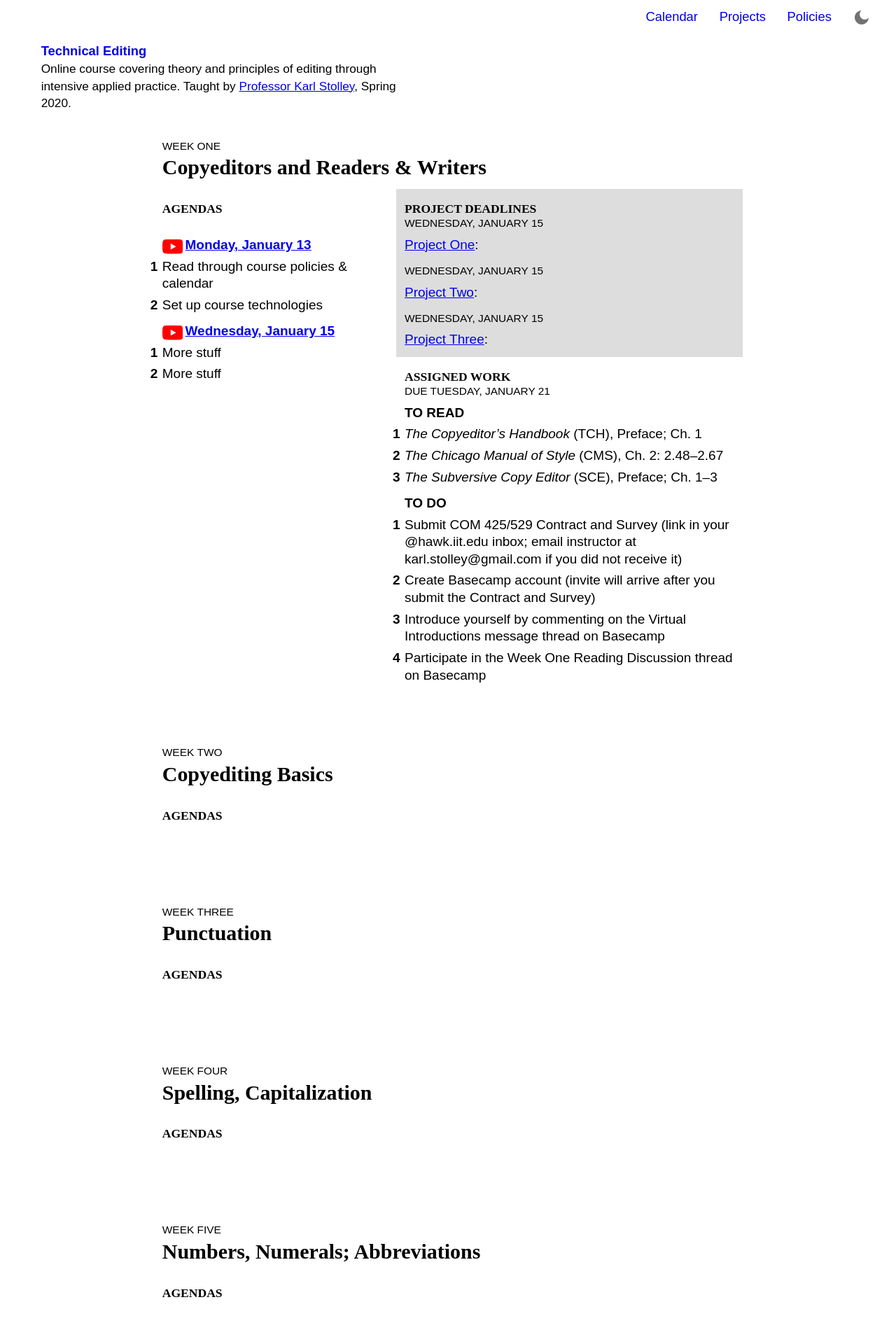
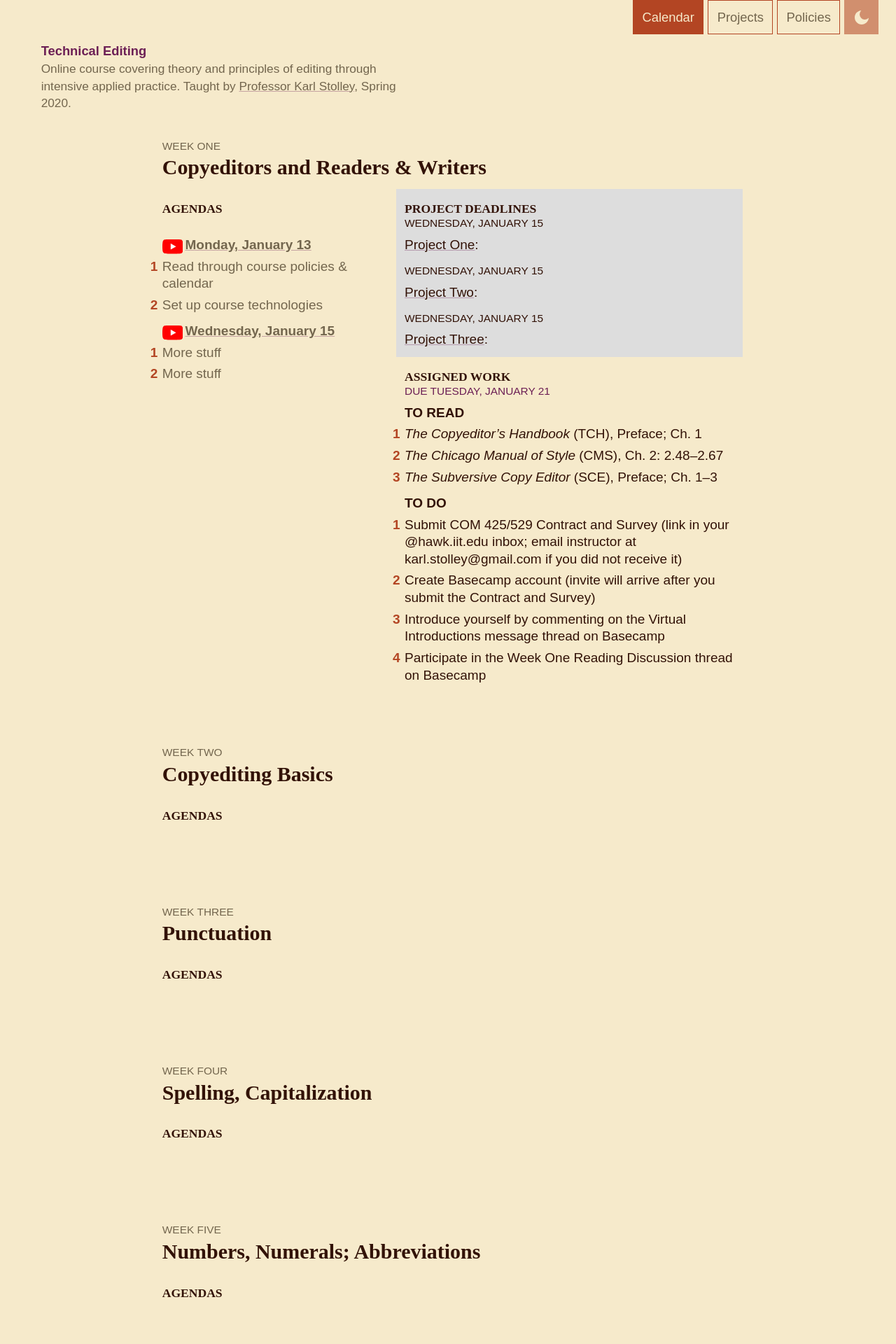
Before and after one commit to karlstolley/jekyll-theme-course, a Jekyll site: the page built from index.md, in a window 1280 px wide. Shown: the top 1920 px of the page at 70% size. Built offline with Jekyll 4.4.1, drawn with Linux system fonts in a browser that asks for light colours; some web fonts are replaced.

Commit message:
Use fall colors palette

```diff
--- a/assets/css/screen.scss
+++ b/assets/css/screen.scss
@@ -15,6 +15,7 @@ a,abbr,acronym,address,applet,article,aside,audio,b,big,blockquote,body,canvas,c
 
 
 @import "typography";
+@import "fall.colors";
 @import "base";
 @import "layout";
 
```
